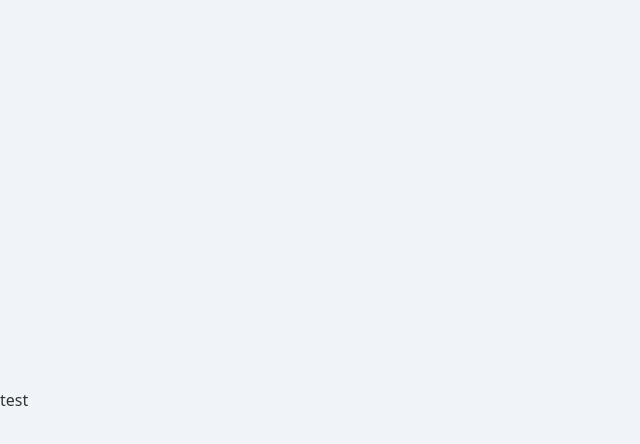
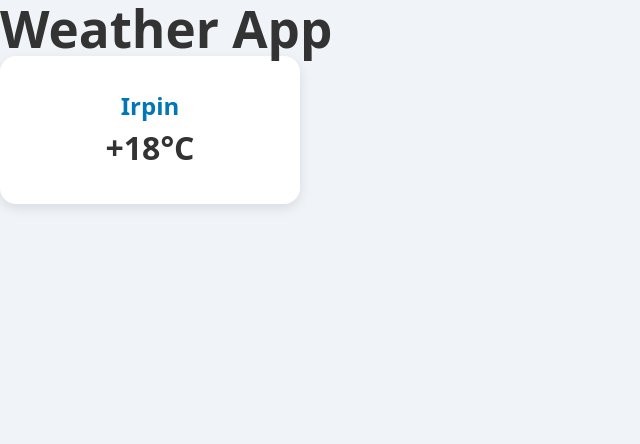
Before and after one commit to Alozi/weather-app, a React (Vite) app: page / in a window 1280 px wide. Shown: the top 444 px of the page, without its empty margins (0-640 px from the left). Built offline with nearby package versions, Linux system fonts and the light colour scheme.

Commit message:
Add component WeatherCard

```diff
--- a/index.html
+++ b/index.html
@@ -4,7 +4,7 @@
     <meta charset="UTF-8" />
     <link rel="icon" type="image/svg+xml" href="/vite.svg" />
     <meta name="viewport" content="width=device-width, initial-scale=1.0" />
-    <title>weather-app</title>
+    <title>Weather App</title>
   </head>
   <body>
     <div id="root"></div>
--- a/src/App.tsx
+++ b/src/App.tsx
@@ -1,10 +1,12 @@
+import WeatherCard from "./components/WeatherCard";
 import { GlobalStyle } from "./styles/GlobalStyles";
 
 function App() {
   return (
     <>
+      <h1>Weather App</h1>
+      <WeatherCard />
       <GlobalStyle />
-      test
     </>
   );
 }
--- /dev/null
+++ b/src/components/WeatherCard.tsx
@@ -0,0 +1,31 @@
+import styled from "styled-components";
+
+const Card = styled.div`
+  background: white;
+  border-radius: 16px;
+  box-shadow: 0 4px 12px rgba(0, 0, 0, 0.1);
+  padding: 2rem;
+  text-align: center;
+  width: 300px;
+`;
+
+const City = styled.h2`
+  font-size: 1.5rem;
+  color: #0077b6;
+`;
+
+const Temperature = styled.p`
+  font-size: 2rem;
+  font-weight: bold;
+`;
+
+export default function WeatherCard() {
+  return (
+    <>
+      <Card>
+        <City>Irpin</City>
+        <Temperature>+18°C</Temperature>
+      </Card>
+    </>
+  );
+}
--- a/src/styles/GlobalStyles.tsx
+++ b/src/styles/GlobalStyles.tsx
@@ -1,4 +1,4 @@
-import { createGlobalStyle } from 'styled-components';
+import { createGlobalStyle } from "styled-components";
 
 export const GlobalStyle = createGlobalStyle`
   * {
@@ -34,8 +34,6 @@ export const GlobalStyle = createGlobalStyle`
 
   body {
     margin: 0;
-    display: flex;
-    place-items: center;
     min-width: 320px;
     min-height: 100vh;
     background-color: #f0f4f8;
```
